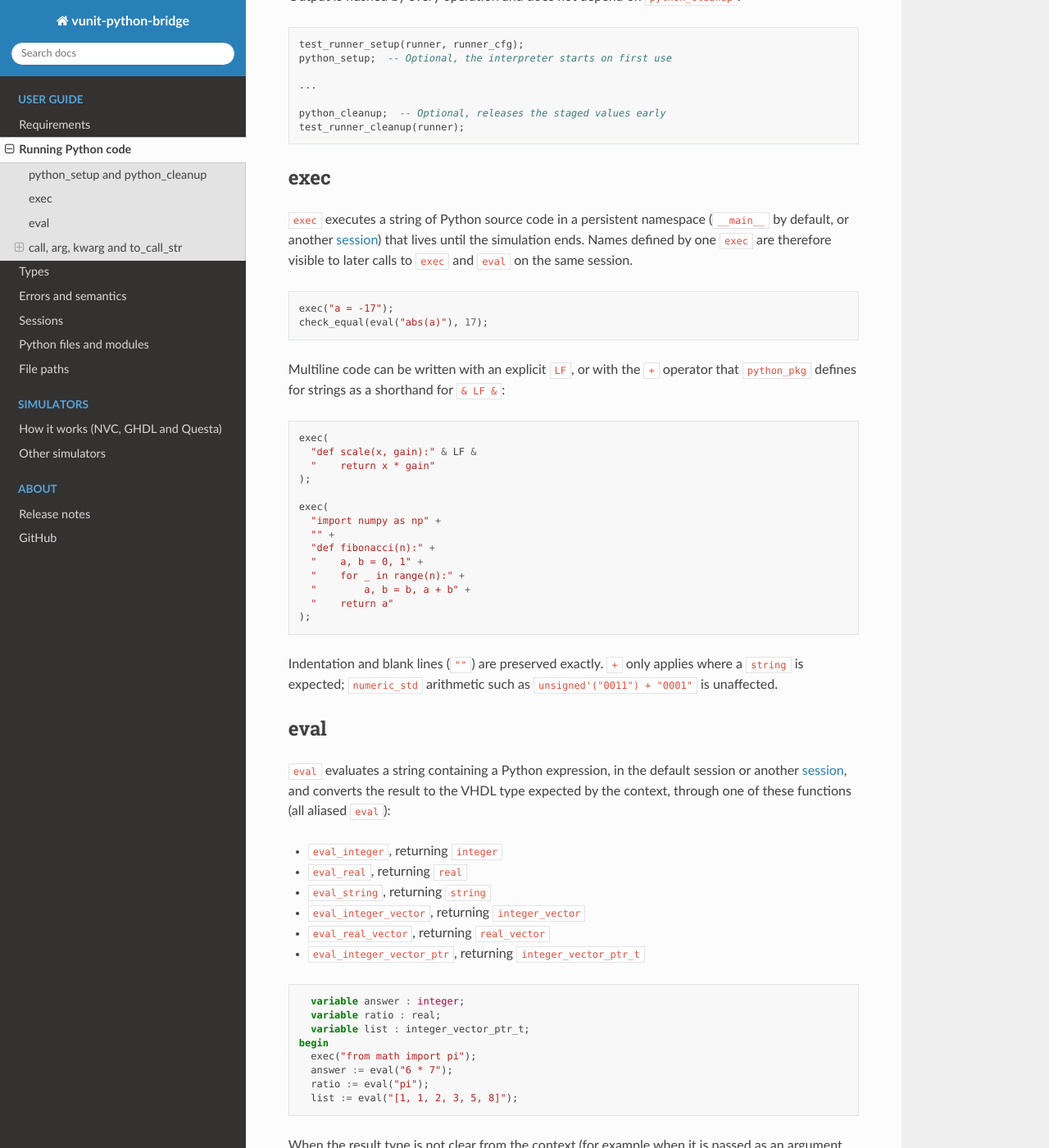
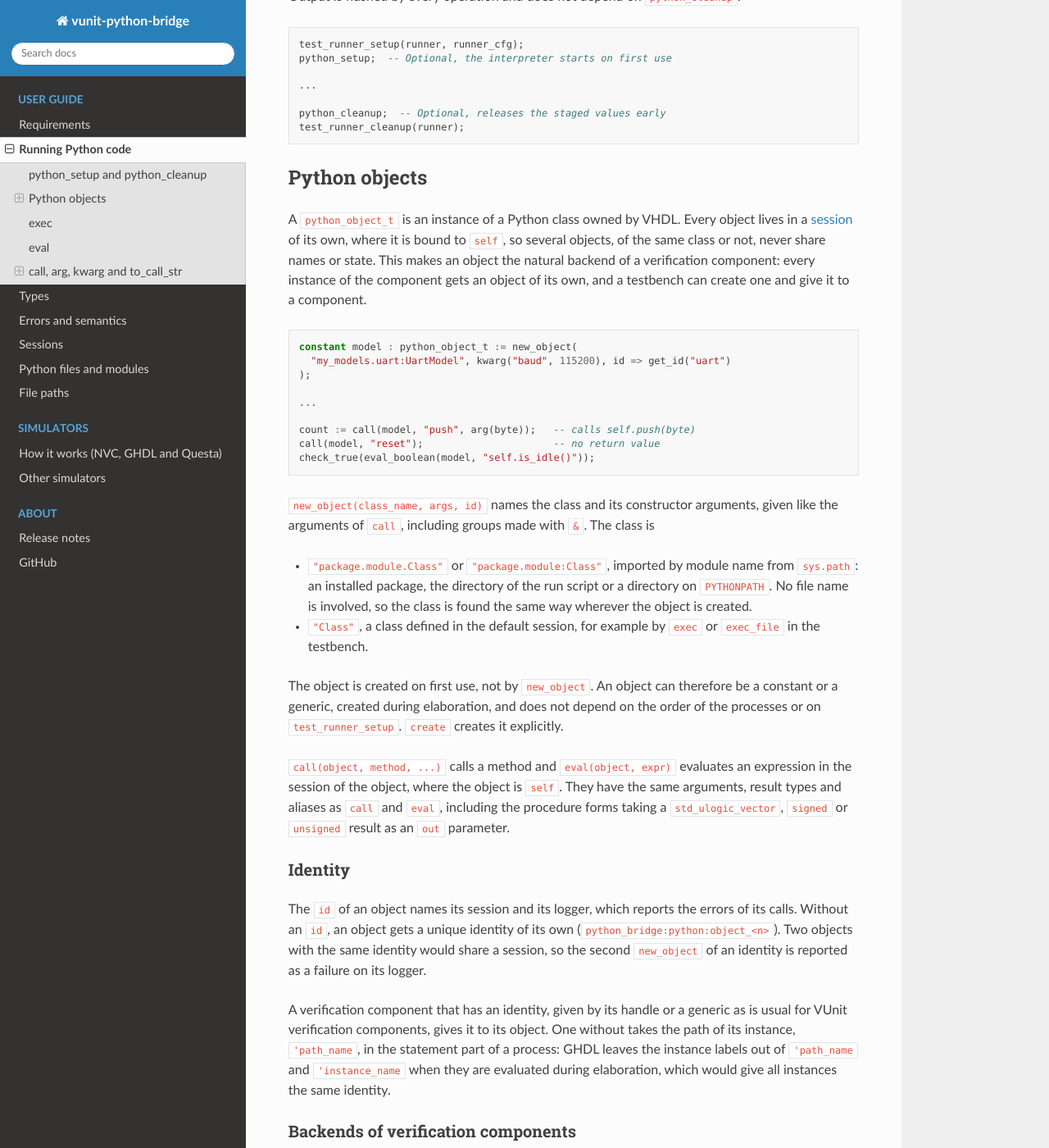
Before and after one commit to VUnit/vunit-python-bridge, a Sphinx documentation site: the page built from docs/running_code.rst, in a window 1280 px wide and 1400 px high, scrolled down 377 px. Shown: the whole window at 82% size. Built offline with Sphinx 7.4.7 and the Read the Docs theme 3.1.0, drawn with Linux system fonts in a browser that asks for light colours; pages that are not in the unit, such as notebooks, are missing from menus; the version number is read from the project's files by our own code; some of the changed text lies outside the part shown.

Commit message:
Document Python objects and report objects that cannot be created
An object whose class cannot be imported or constructed reports that error
once and is then bound to a stand-in raising the reason on every use,
rather than leaving self undefined. The user guide gets a Python objects
section, and the README and the release notes mention them.

Co-Authored-By: Claude Opus 5.5 <noreply@anthropic.com>

```diff
--- a/docs/running_code.rst
+++ b/docs/running_code.rst
@@ -23,6 +23,138 @@ depend on ``python_cleanup``.
 
     python_cleanup;  -- Optional, releases the staged values early
     test_runner_cleanup(runner);
+
+.. _python_bridge:objects:
+
+Python objects
+--------------
+
+A ``python_object_t`` is an instance of a Python class owned by VHDL. Every
+object lives in a :ref:`session <python_bridge:sessions>` of its own, where it
+is bound to ``self``, so several objects, of the same class or not, never
+share names or state. This makes an object the natural backend of a
+verification component: every instance of the component gets an object of its
+own, and a testbench can create one and give it to a component.
+
+.. code-block:: vhdl
+
+    constant model : python_object_t := new_object(
+      "my_models.uart:UartModel", kwarg("baud", 115200), id => get_id("uart")
+    );
+
+    ...
+
+    count := call(model, "push", arg(byte));   -- calls self.push(byte)
+    call(model, "reset");                      -- no return value
+    check_true(eval_boolean(model, "self.is_idle()"));
+
+``new_object(class_name, args, id)`` names the class and its constructor
+arguments, given like the arguments of ``call``, including groups made with
+``&``. The class is
+
+* ``"package.module.Class"`` or ``"package.module:Class"``, imported by module
+  name from ``sys.path``: an installed package, the directory of the run
+  script or a directory on ``PYTHONPATH``. No file name is involved, so the
+  class is found the same way wherever the object is created.
+* ``"Class"``, a class defined in the default session, for example by ``exec``
+  or ``exec_file`` in the testbench.
+
+The object is created on first use, not by ``new_object``. An object can
+therefore be a constant or a generic, created during elaboration, and does not
+depend on the order of the processes or on ``test_runner_setup``. ``create``
+creates it explicitly.
+
+``call(object, method, ...)`` calls a method and ``eval(object, expr)``
+evaluates an expression in the session of the object, where the object is
+``self``. They have the same arguments, result types and aliases as ``call``
+and ``eval``, including the procedure forms taking a ``std_ulogic_vector``,
+``signed`` or ``unsigned`` result as an ``out`` parameter.
+
+Identity
+~~~~~~~~
+
+The ``id`` of an object names its session and its logger, which reports the
+errors of its calls. Without an ``id``, an object gets a unique identity of
+its own (``python_bridge:python:object_<n>``). Two objects with the same
+identity would share a session, so the second ``new_object`` of an identity is
+reported as a failure on its logger.
+
+A verification component that has an identity, given by its handle or a
+generic as is usual for VUnit verification components, gives it to its object.
+One without takes the path of its instance, ``'path_name``, in the statement
+part of a process: GHDL leaves the instance labels out of ``'path_name`` and
+``'instance_name`` when they are evaluated during elaboration, which would give
+all instances the same identity.
+
+Backends of verification components
+~~~~~~~~~~~~~~~~~~~~~~~~~~~~~~~~~~~
+
+``get(object, class_name, args, id)`` returns ``object`` when it is given, and
+a new object otherwise, like ``get_logger`` and ``get_id``. A component taking
+an object as a generic thereby gets a backend of its own by default and the
+one of the testbench when given:
+
+.. code-block:: vhdl
+
+    entity counter_vc is
+      generic(
+        id : id_t := null_id;
+        model : python_object_t := null_python_object;
+        step : natural := 1
+      );
+      port(tick : in natural; count : out integer);
+    end entity;
+
+    architecture python of counter_vc is
+    begin
+      process
+        variable vc_id : id_t := id;
+        variable backend : python_object_t;
+      begin
+        if vc_id = null_id then
+          vc_id := get_id(counter_vc'path_name);
+        end if;
+        backend := get(model, "models.counter_model.Counter", kwarg("step", step), vc_id);
+
+        loop
+          wait on tick;
+          count <= call(backend, "add", arg(1));
+        end loop;
+      end process;
+    end architecture;
+
+A testbench giving several components, or a component and itself, the same
+object shares its state between them, for example a scoreboard filled by a
+monitor and checked by the test:
+
+.. code-block:: vhdl
+
+    constant scoreboard : python_object_t := new_object("my_models.Scoreboard");
+
+    ...
+
+    monitor : entity work.my_monitor generic map(model => scoreboard) ...;
+
+    ...
+
+    check_equal(integer'(call(scoreboard, "num_mismatches")), 0);
+
+The class can be made a choice of the user in the same way, with a ``string``
+generic as its name.
+
+Errors and limitations
+~~~~~~~~~~~~~~~~~~~~~~
+
+* An object that cannot be created, for example since its module is not
+  found, reports the error of the import or the constructor once. Its later
+  calls fail with ``The <class> object could not be created: <error>``.
+* The caveats of sessions apply: the module of a class, and any state kept in
+  it, is shared by all objects.
+* String arguments are passed to Python verbatim, see
+  :ref:`python_bridge:semantics`, which applies to constructor arguments too.
+* ``integer_array_t`` constructor arguments are transferred when the object is
+  given them, which is during elaboration for an object made there.
+* Objects need sessions, and so the Python bridge: NVC, GHDL or Questa.
 
 exec
 ----
--- a/docs/sessions.rst
+++ b/docs/sessions.rst
@@ -136,6 +136,9 @@ session, keeping the mutable model state on ``self`` rather than in globals:
 The module, and so the class, is shared by all sessions (see the caveats
 below), while every session has a ``model`` object of its own. Like all
 non-default sessions, this needs the Python bridge: NVC, GHDL or Questa.
+:ref:`Python objects <python_bridge:objects>` package this pattern: an object
+is an instance of a class in a session of its own, with no module loading or
+session handling left to the component.
 
 Caveats
 ~~~~~~~
```
Also changed, not shown: README.md (+3 -1 lines), 2 other files.
